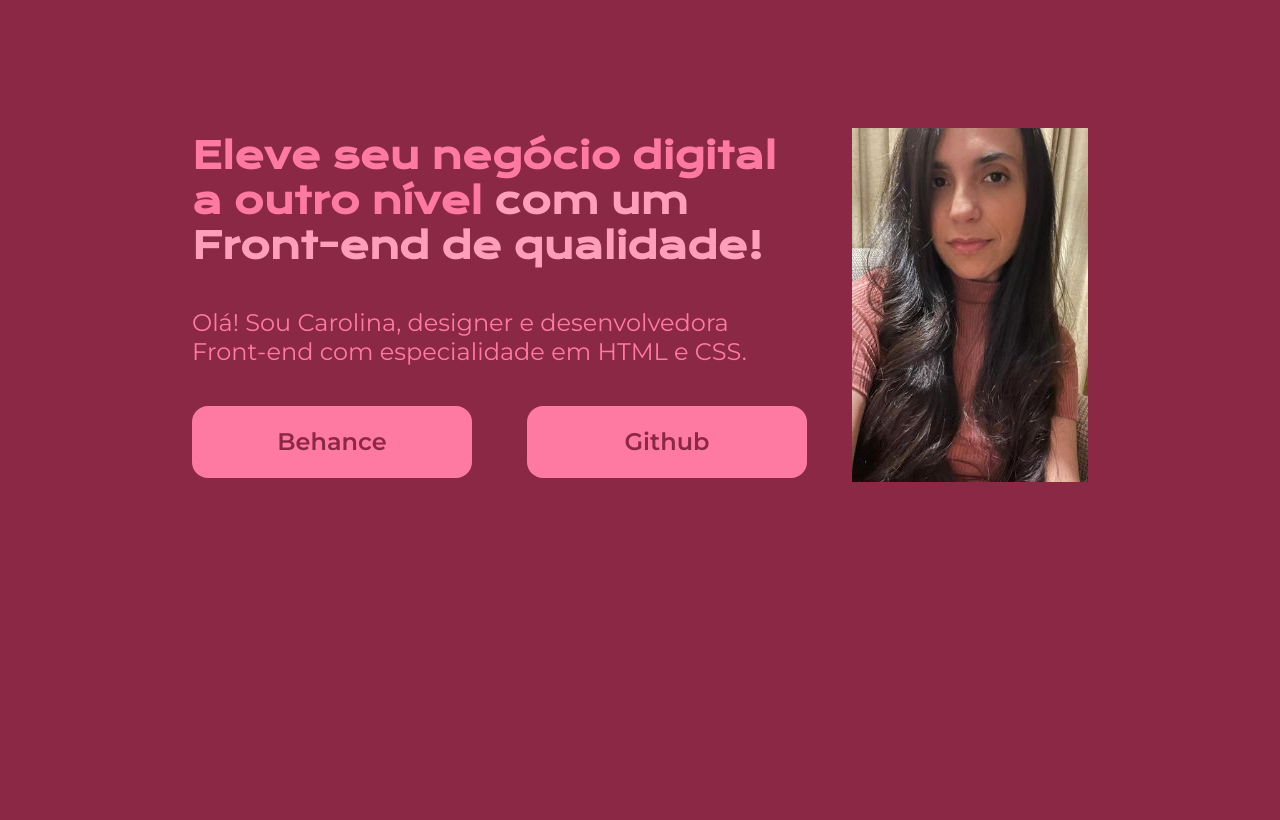
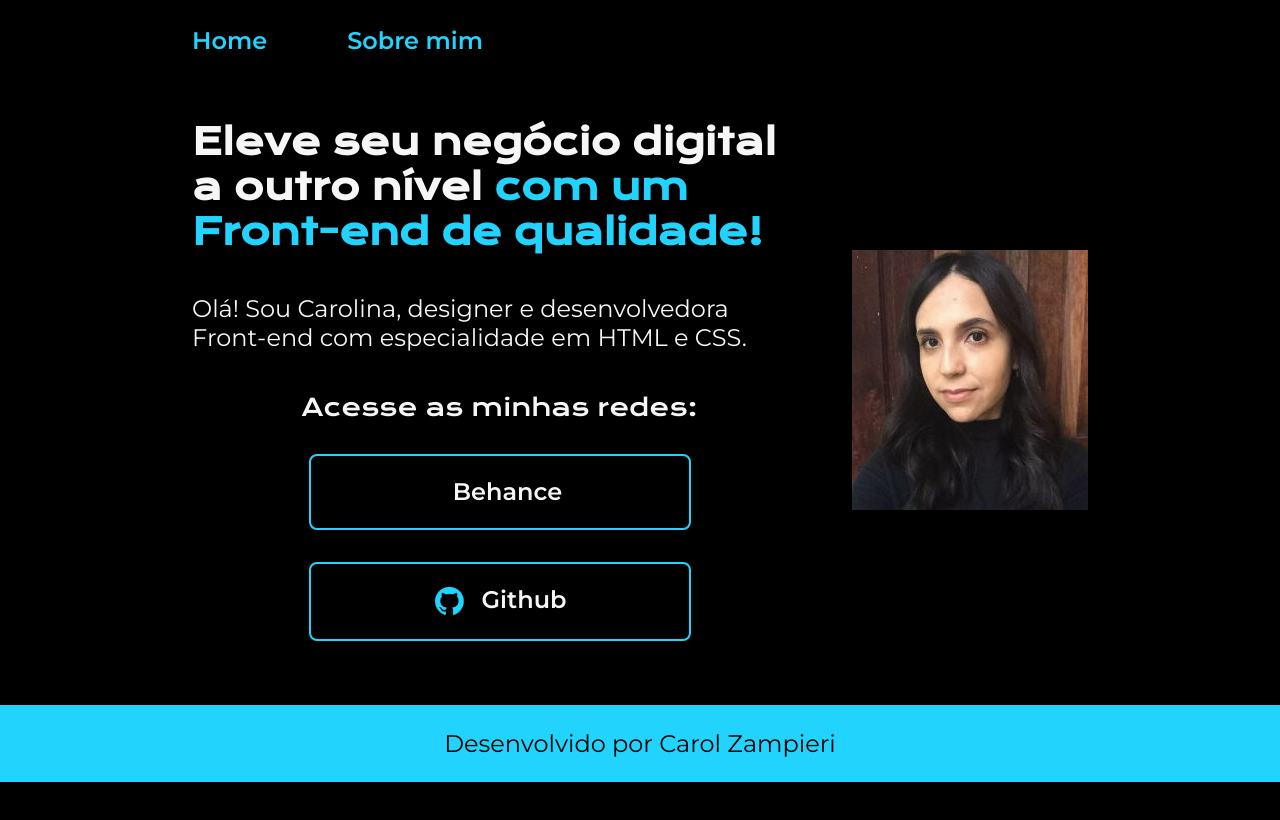
Before and after one commit to Carolina-Zampieri/html-e-css, a plain HTML site: page index.html in a window 1280 px wide. Drawn offline with nearby package versions, Linux system fonts and the light colour scheme; a web font is replaced by a local one.

Commit message:
add cabeçalho, rodapé e variavéis

```diff
--- a/index.html
+++ b/index.html
@@ -4,21 +4,35 @@
     <meta charset="UTF-8">
     <meta name="viewport" content="width=device-width, initial-scale=1.0">
     <title>Portfólio</title>
-    <link rel="stylesheet" href="style.css">
+    <link rel="stylesheet" href="./styles/style.css">
 </head>
 <body>
-    <header></header>
+    <header class="cabecalho">
+        <nav class="cabecalho__menu">
+            <a class="cabecalho__menu__link" href="index.html">Home</a>
+            <a class="cabecalho__menu__link" href="about.html">Sobre mim</a>
+        </nav>
+    </header>
     <main class="apresentacao">
         <section class="apresentacao__conteudo">
             <h1 class="apresentacao__conteudo__titulo">Eleve seu negócio digital a outro nível <strong class="destaque-titulo">com um Front-end de qualidade!</strong></h1>
             <p class="apresentacao__conteudo__texto">Olá! Sou Carolina, designer e desenvolvedora Front-end com especialidade em HTML e CSS.</p>
             <div class="apresentacao__links">
-                <a class="apresentacao__links__link" href="https://behance.net/Carolina_Zampieri">Behance</a>
-                <a class="apresentacao__links__link" href="https://github.com/Carolina-Zampieri">Github</a>
+                <h2 class="apresentacao__links__subtitulo">Acesse as minhas redes:</h2>
+                <a class="apresentacao__links__link" href="https://behance.net/Carolina_Zampieri">
+                    <img src="" alt="">
+                    Behance
+                </a>
+                <a class="apresentacao__links__link" href="https://github.com/Carolina-Zampieri">
+                    <img src="./assets/github.png" alt="">
+                    Github
+                </a>
             </div>
         </section>
-        <img src="carol.jpg" alt="Foto da Carolina">
+        <img src="./assets/ca.jpg" alt="Foto da Carolina">
     </main>
-    <footer></footer>
+    <footer class="rodape">
+        <p>Desenvolvido por Carol Zampieri</p>
+    </footer>
 </body>
 </html>
--- a/style.css
+++ /dev/null
@@ -1,59 +0,0 @@
-@import url('https://fonts.googleapis.com/css2?family=Belanosima:wght@400;600;700&family=Krona+One&family=Montserrat:ital,wght@0,100..900;1,100..900&family=Quicksand:wght@300..700&family=Signika:wght@300..700&display=swap');
-
-* {
-    margin:0;
-    padding: 0;
-}
-
-body {
-    height: 100vh;
-    box-sizing: border-box;
-    background-color: #8a2846;
-    color: #ff7aa2;
-}
-
-.destaque-titulo {
-    color: #ff9ebb;
-}
-
-.apresentacao {
-    margin: 10% 15%;
-    display: flex;
-    align-items: center;
-    justify-content: space-between;
-}
-
-.apresentacao__conteudo {
-    width: 615px;
-    display: flex;
-    flex-direction: column;
-    gap: 40px;
-}
-
-.apresentacao__conteudo__titulo {
-    font-size: 36px;
-    font-family: "Krona One", serif;
-}
-
-.apresentacao__conteudo__texto {
-    font-size: 24px;
-    font-family: "Montserrat", serif;
-}
-
-.apresentacao__links {
-    display: flex;
-    justify-content: space-between;
-}
-
-.apresentacao__links__link {
-    background-color: #ff7aa2;
-    width: 280px;
-    text-align: center;
-    border-radius: 16px;
-    font-size: 24px;
-    font-weight: 600;
-    padding: 21.5px 0;
-    text-decoration: none;
-    color: #8a2846;
-    font-family: "Montserrat", serif;
-}
--- /dev/null
+++ b/styles/style.css
@@ -0,0 +1,111 @@
+@import url('https://fonts.googleapis.com/css2?family=Belanosima:wght@400;600;700&family=Krona+One&family=Montserrat:ital,wght@0,100..900;1,100..900&family=Quicksand:wght@300..700&family=Signika:wght@300..700&display=swap');
+
+:root {
+    --cor-primaria: #000000;
+    --cor-secundaria: #f6f6f6;
+    --cor-terciaria: #22d4fd;
+    --cor-hover: #272727;
+
+    --fonte-primaria: "Krona One", sans-serif;
+    --fonte-secundaria: 'Montserrat', sans-serif;
+}
+
+* {
+    margin:0;
+    padding: 0;
+}
+
+body {
+    box-sizing: border-box;
+    background-color: var(--cor-primaria);
+    color: var(--cor-secundaria);
+}
+
+.cabecalho {
+    padding: 2% 0% 0% 15%;
+}
+
+.cabecalho__menu {
+    display: flex;
+    gap: 80px;
+}
+
+.cabecalho__menu__link {
+    font-family: var(--fonte-secundaria);
+    font-size: 24px;
+    font-weight: 600;
+    color: var(--cor-terciaria);
+    text-decoration: none;
+}
+
+.apresentacao {
+    padding: 5% 15%;
+    display: flex;
+    align-items: center;
+    justify-content: space-between;
+}
+
+.apresentacao__conteudo {
+    width: 615px;
+    display: flex;
+    flex-direction: column;
+    gap: 40px;
+}
+
+.apresentacao__conteudo__titulo {
+    font-size: 36px;
+    font-family: var(--fonte-primaria);
+}
+
+.destaque-titulo {
+    color: var(--cor-terciaria);
+}
+
+.apresentacao__conteudo__texto {
+    font-size: 24px;
+    font-family: var(--fonte-secundaria);
+}
+
+.apresentacao__links {
+    display: flex;
+    flex-direction: column;
+    justify-content: space-between;
+    align-items: center;
+    gap: 32px;
+}
+
+.apresentacao__links__subtitulo {
+    font-family: var(--fonte-primaria);
+    font-weight: 400;
+    font-size: 24px;
+}
+
+.apresentacao__links__link {
+    display: flex;
+    justify-content: center;
+    gap: 16px;
+    border: 2px solid var(--cor-terciaria);
+    width: 378px;
+    text-align: center;
+    border-radius: 8px;
+    font-size: 24px;
+    font-weight: 600;
+    padding: 21.5px 0;
+    text-decoration: none;
+    color: var(--cor-secundaria);
+    font-family: var(--fonte-secundaria);
+}
+
+.apresentacao__links__link:hover {
+    background-color: var(--cor-hover);
+}
+
+.rodape {
+    padding: 24px;
+    color: var(--cor-primaria);
+    background-color: var(--cor-terciaria);
+    text-align: center;
+    font-family: var(--fonte-secundaria);
+    font-size: 24px;
+    font-weight: 400;
+}
```
Also changed, not shown: about.html (added, +28 -0 lines), assets/ca.jpg (added), assets/github.png (added), carol.jpg (deleted).
